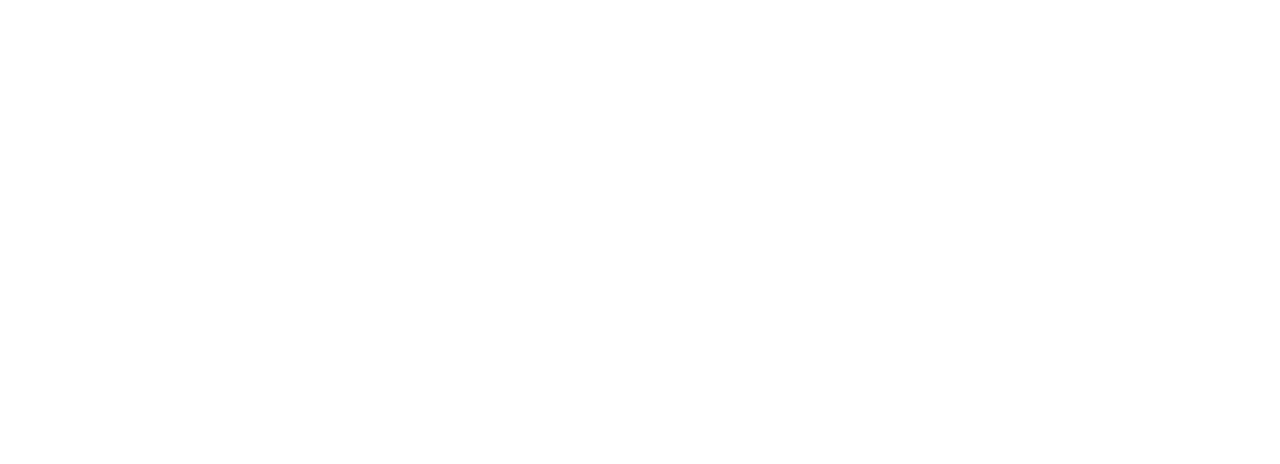
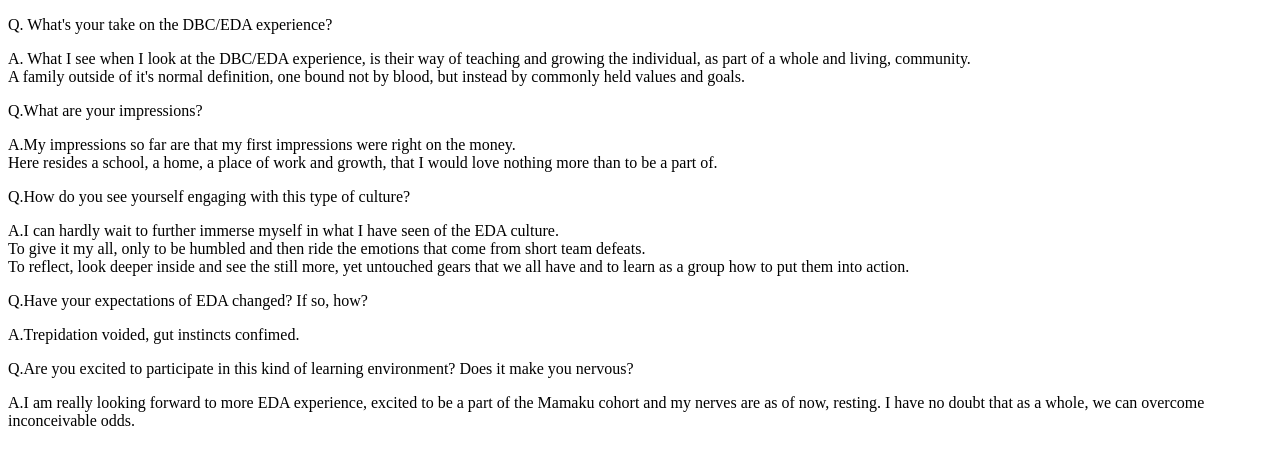
Before and after one commit to sam-by-name/sam-by-name.github.io, a plain HTML site: page blog/c1-reflection-blog.html in a window 1280 px wide. Drawn offline with Linux system fonts and the light colour scheme.

Commit message:
complete reflection blog

```diff
--- a/blog/c1-reflection-blog.html
+++ b/blog/c1-reflection-blog.html
@@ -1,7 +1,7 @@
 <!DOCTYPE html>
 <html>
   <head>
-    <title>Kia ora ao mārama</title>
+    <title>Reflections</title>
     <meta charset="UTF-8">
     <style type="text/css">
 
@@ -10,6 +10,26 @@
 
   <body>
 
+    <p>Q. What's your take on the DBC/EDA experience?</p>
+
+    <p>A. What I see when I look at the DBC/EDA experience, is their way of teaching and growing the individual, as part of a whole and living, community.<br> A family outside of it's normal definition, one bound not by blood, but instead by commonly held values and goals.</p>
+
+    <p>Q.What are your impressions?</p>
+
+    <p>A.My impressions so far are that my first impressions were right on the money.<br>Here resides a school, a home, a place of work and growth, that I would love nothing more than to be a part of.<br></p>
+
+    <p>Q.How do you see yourself engaging with this type of culture?</p>
+
+    <p>A.I can hardly wait to further immerse myself in what I have seen of the EDA culture.<br>To give it my all, only to be humbled and then ride the emotions that come from short team defeats.<br>To reflect, look deeper inside and see the still more, yet untouched gears that we all have and to learn as a group how to put them into action.</p>
+
+    <p>Q.Have your expectations of EDA changed? If so, how?</p>
+
+    <p>A.Trepidation voided, gut instincts confimed.</p>
+
+    <p>Q.Are you excited to participate in this kind of learning environment? Does it make you nervous?</p>
+
+    <p>A.I am really looking forward to more EDA experience, excited to be a part of the Mamaku cohort and my nerves are as of now, resting. I have no doubt that as a whole, we can overcome inconceivable odds.  </p>
+
 
 
   </body>
```
